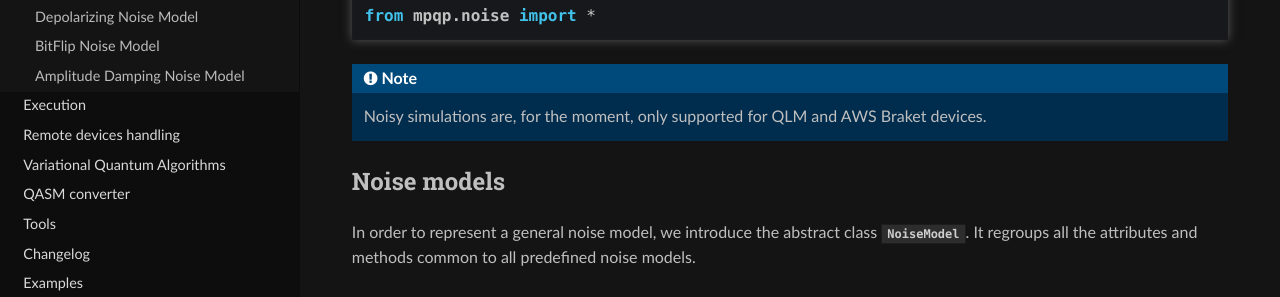
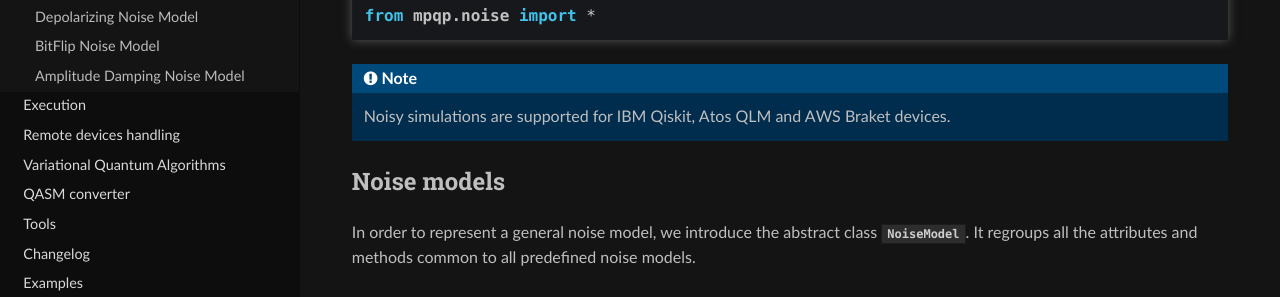
Before and after one commit to ColibrITD-SAS/mpqp, a Sphinx documentation site: the page built from docs/noise.rst, in a window 1280 px wide and 900 px high. Shown: the part 360-657 px from the top of the window. Built offline with Sphinx 7.4.7 and the Read the Docs theme 2.0.0, drawn with Linux system fonts in a browser that asks for light colours; pages that are not in the unit, such as notebooks, are missing from menus.

Commit message:
doc: update noise.rst

```diff
--- a/docs/noise.rst
+++ b/docs/noise.rst
@@ -20,7 +20,7 @@ presented.
 
 
 .. note::
-    Noisy simulations are, for the moment, only supported for QLM and AWS
+    Noisy simulations are supported for IBM Qiskit, Atos QLM and AWS
     Braket devices.
 
 
```
